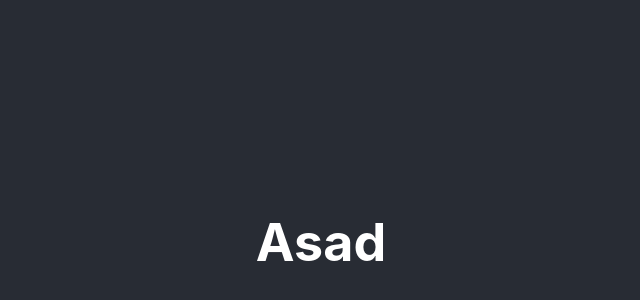
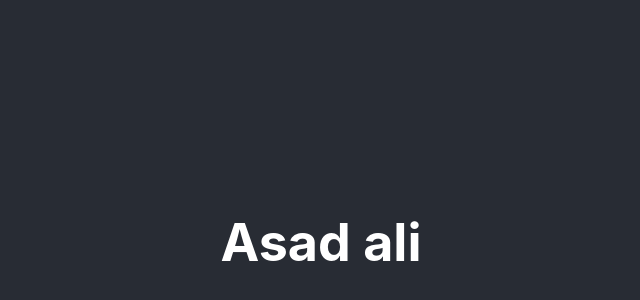
Before and after one commit to asaadali19/bootcamp-react-app, a React (Create React App) app: page / in a window 1280 px wide. Shown: the part 158-458 px from the top of the page, without its empty margins (319-959 px from the left). Built offline with nearby package versions, Linux system fonts and the light colour scheme.

Commit message:
change iin app.js file

```diff
--- a/src/App.js
+++ b/src/App.js
@@ -5,7 +5,7 @@ function App() {
   return (
     <div className="App">
       <header className="App-header">
-        <h1>Asad</h1>
+        <h1>Asad ali</h1>
       </header>
     </div>
   );
```
Also changed, not shown: 1 other file (tests, documents, lock files or other folders).
